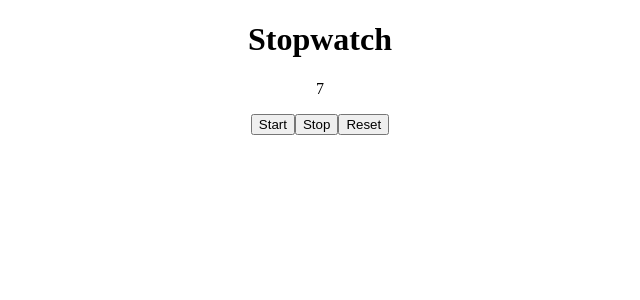
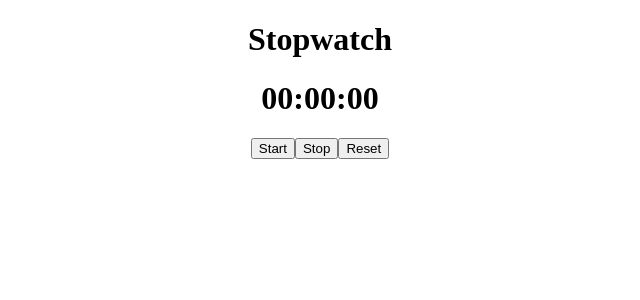
Before and after one commit to rayalva407/Stopwatch, a React (Create React App) app: page / in a window 1280 px wide. Shown: the top 300 px of the page, without its empty margins (320-960 px from the left). Built offline with nearby package versions, Linux system fonts and the light colour scheme.

Commit message:
formats displayed time

```diff
--- a/src/App.js
+++ b/src/App.js
@@ -1,24 +1,38 @@
 import React, { useState, useEffect } from 'react'
 import './App.css';
-import Stopwatch from './components/Stopwatch'
 
 function App() {
 
-  const [seconds, setSeconds] = useState(0)
+  const [time, setTime] = useState(0)
   const [start, setStart] = useState(false)
 
   useEffect(() => {
-    const stopwatch = setInterval(() => {
-      setSeconds(seconds + 1);
-    }, 1000);
+    let interval = null;
 
-    return() => clearInterval(stopwatch)
-  })
+    if(start) {
+      interval = setInterval(() => {
+        setTime(prevTime => prevTime + 10)
+      }, 10)
+    } else {
+      clearInterval(interval);
+    }
+
+    return () => clearInterval(interval)
+  }, [start])
 
   return (
     <div className="App">
       <h1>Stopwatch</h1>
-      <Stopwatch seconds={seconds} start={start} setSeconds={setSeconds} setStart={setStart} />
+      <h1>
+        <span>{("0" + Math.floor((time / 60000) % 60)).slice(-2)}:</span>
+        <span>{("0" + Math.floor((time / 1000) % 60)).slice(-2)}:</span>
+        <span>{("0" + (time / 10) % 1000).slice(-2)}</span>
+      </h1>
+      <div>
+        <button onClick={() => setStart(true)}>Start</button>
+        <button onClick={() => setStart(false)}>Stop</button>
+        <button onClick={() => {setTime(0); setStart(false);}}>Reset</button>
+      </div>
     </div>
   );
 }
--- a/src/components/Stopwatch.js
+++ /dev/null
@@ -1,17 +0,0 @@
-import React from 'react'
-
-function Stopwatch({ seconds, setSeconds, setStart }) {
-
-  return (
-    <div>
-      <p>{seconds}</p>
-      <div>
-        <button onClick={() => setStart(true)}>Start</button>
-        <button onClick={() => setStart(false)}>Stop</button>
-        <button onClick={() => setSeconds(0)}>Reset</button>
-      </div>
-    </div>
-  )
-}
-
-export default Stopwatch
```
